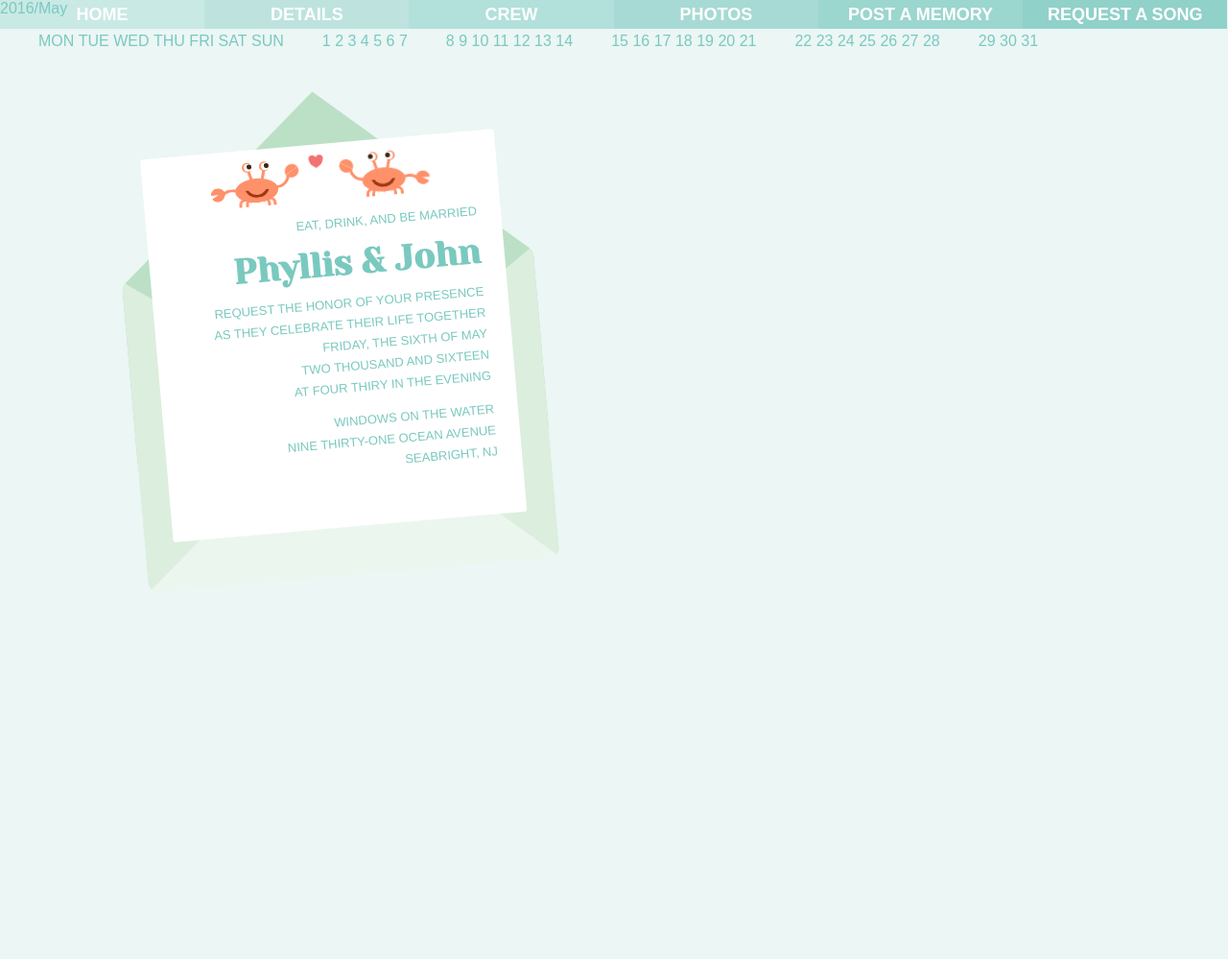
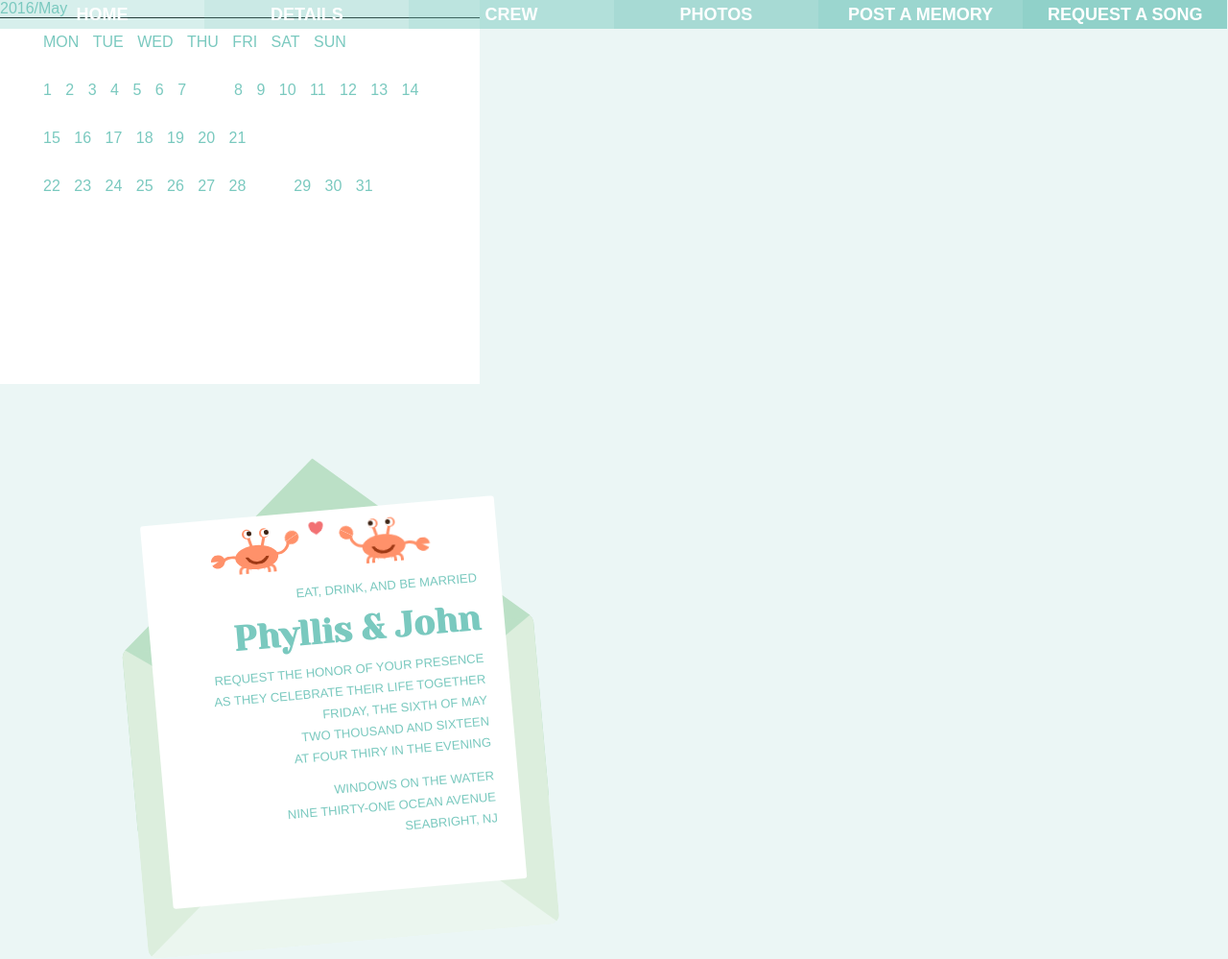
Before and after one commit to phyllisandjohn/phyllisandjohn.github.io, a Jekyll site: the page details/index.html, which Jekyll copies as it is, in a window 1280 px wide. Shown: the whole page at 96% size. Built offline with Jekyll 4.4.1, drawn with Linux system fonts in a browser that asks for light colours; before the commit the page ends 900 px from its top, so only the background shows below that.

Commit message:
Update index.html

```diff
--- a/details/index.html
+++ b/details/index.html
@@ -26,13 +26,13 @@
 	margin-top: 425px;
 }
 
-.calender {
+.calendar {
 	width: 500px;
 	height: 400px;
 	background: #fff;
 }
 
-.calender .calendar-header{
+.calendar .calendar-header{
 	border-bottom: 1px solid #000;
 }
 
@@ -44,6 +44,7 @@
 
 .calendar ul li {
 	display: inline;
+	padding: 5px;
 }
 
 img {
```
